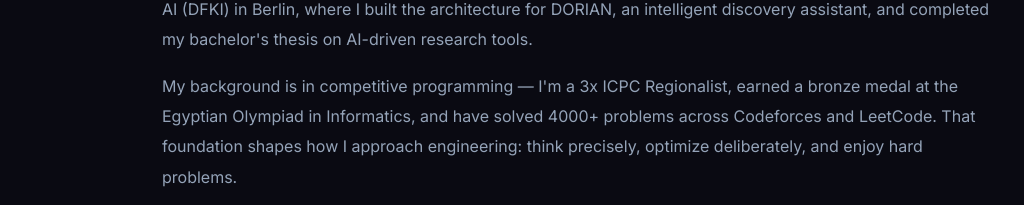
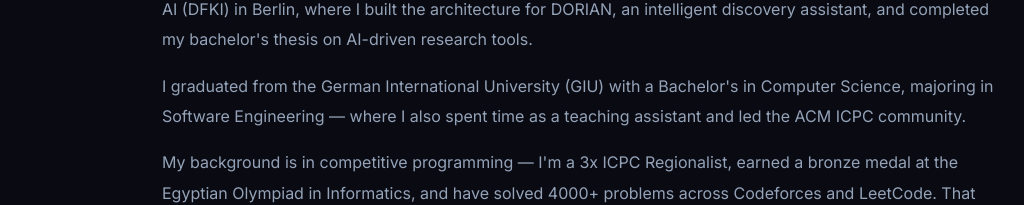
Before and after one commit to AhmedOsamaAli/Blog, a React (Vite) app: page /#/about in a window 1280 px wide. Shown: the part 475-680 px from the top of the page, without its empty margins (62-1086 px from the left). Built offline with nearby package versions, Linux system fonts and the light colour scheme; no server answers; the database is empty.

Commit message:
content: add GIU education to About story

```diff
--- a/src/pages/About.jsx
+++ b/src/pages/About.jsx
@@ -97,6 +97,11 @@
               my bachelor's thesis on AI-driven research tools.
             </p>
             <p>
+              I graduated from the German International University (GIU) with a Bachelor's in
+              Computer Science, majoring in Software Engineering — where I also spent time as a
+              teaching assistant and led the ACM ICPC community.
+            </p>
+            <p>
               My background is in competitive programming — I'm a 3x ICPC Regionalist, earned a
               bronze medal at the Egyptian Olympiad in Informatics, and have solved 4000+ problems
               across Codeforces and LeetCode. That foundation shapes how I approach engineering:
```
